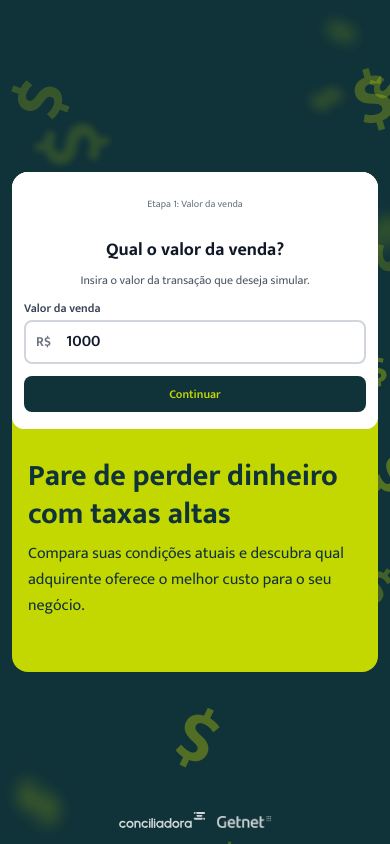
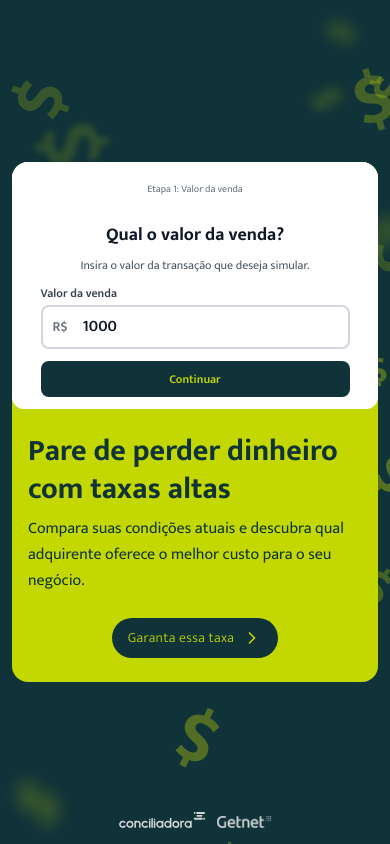
Before and after one commit to marcosdelfrari/lp-conciliadora, a Next.js app: page / in a window 390 px wide. Built offline with nearby package versions, Linux system fonts and the light colour scheme.

Commit message:
fix mobile button quiz

```diff
--- a/app/components/Footer.tsx
+++ b/app/components/Footer.tsx
@@ -2,7 +2,7 @@ import Image from "next/image";
 
 export default function Footer() {
   return (
-    <div className="absolute bottom-4 sm:bottom-6 lg:bottom-10 left-1/2 transform -translate-x-1/2">
+    <div className="absolute bottom-4 lg:bottom-5 left-1/2 transform -translate-x-1/2">
       <div className="flex items-end gap-3 sm:gap-4 opacity-80 brightness-0 invert">
         <Image
           src="/logo.svg"
--- a/app/components/HeroSection.tsx
+++ b/app/components/HeroSection.tsx
@@ -22,7 +22,7 @@ export default function HeroSection({ onSimularVendas, mostrarBotao = true }: He
       </div>
 
       <div className="space-y-6 sm:space-y-8">
-        <div>
+        <div className=" flex items-center justify-center">
           <div className="relative hidden sm:block">
             <svg
               className="absolute right-[45%] -top-[70px]"
@@ -54,7 +54,7 @@ export default function HeroSection({ onSimularVendas, mostrarBotao = true }: He
           </div>
           {mostrarBotao && (
             <a
-              className="hidden lg:flex text-sm sm:text-base duration-300 transition-all font-light tracking-wide gap-2 items-center py-2.5 sm:py-3 px-4 sm:px-5 w-fit rounded-full bg-[#103239] hover:bg-[#244C4E] hover:text-white text-[#c3d800] justify-start"
+              className="flex text-sm sm:text-base duration-300 transition-all font-light tracking-wide gap-2 items-center py-2.5 sm:py-3 px-4 sm:px-5 w-fit rounded-full bg-[#103239] hover:bg-[#244C4E] hover:text-white text-[#c3d800] justify-start"
               href="/login"
               target="_blank"
             >
--- a/app/components/Quiz.tsx
+++ b/app/components/Quiz.tsx
@@ -178,11 +178,14 @@ export default function QuizSimulacao({
 
   // Monitora quando o step chega a 4 e chama o callback de quiz completo
   useEffect(() => {
+    console.log("Step atual:", step, "Step anterior:", stepAnteriorRef.current);
     if (step === 4 && onQuizCompleto) {
+      console.log("Chamando onQuizCompleto");
       onQuizCompleto();
       stepAnteriorRef.current = 4;
     } else if (stepAnteriorRef.current === 4 && step !== 4 && onQuizReset) {
       // Resetar quando sair do step 4 (se já estava no step 4 antes)
+      console.log("Chamando onQuizReset");
       onQuizReset();
       stepAnteriorRef.current = step;
     } else {
@@ -269,7 +272,7 @@ export default function QuizSimulacao({
 
   return (
     <div className="bg-white w-full h-full rounded-xl relative flex flex-col items-center justify-center">
-      <div className="mx-auto rounded-xl w-full overflow-y-auto max-h-full">
+      <div className="mx-auto rounded-xl w-full overflow-y-auto max-h-full flex flex-col items-center ">
         <div className="mb-3 sm:mb-4 px-3 sm:px-4 pt-3 sm:pt-4">
           <div className="flex items-center justify-center mb-2"></div>
           <p className="text-[10px] sm:text-xs text-gray-500 text-center">
--- a/app/page.tsx
+++ b/app/page.tsx
@@ -88,38 +88,24 @@ function HomeContent() {
             </>
           ) : (
             <>
-              {/* Quiz primeiro em mobile, segundo em desktop */}
-              <div className="order-1 lg:order-2 rounded-xl sm:rounded-xl space-y-4 bg-gray-100 overflow-hidden relative">
-                <Quiz
-                  onVoltar={() => setMostrarCalculadora(false)}
-                  onQuizCompleto={() => setQuizCompleto(true)}
-                  onQuizReset={() => setQuizCompleto(false)}
-                />
-                {/* Botão "Garanta essa taxa" abaixo do Quiz em mobile quando completo */}
-                {quizCompleto && (
-                  <div className="lg:hidden px-4 pb-4">
-                    <a
-                      className="text-sm duration-300 transition-all font-light tracking-wide flex gap-2 items-center py-2.5 px-4 w-full rounded-full bg-[#103239] hover:bg-[#244C4E] hover:text-white text-[#c3d800] justify-center"
-                      href="/login"
-                      target="_blank"
-                    >
-                      Garanta essa taxa
-                      <svg
-                        className="w-5 h-5"
-                        fill="none"
-                        stroke="currentColor"
-                        viewBox="0 0 24 24"
-                      >
-                        <path
-                          strokeLinecap="round"
-                          strokeLinejoin="round"
-                          strokeWidth={2}
-                          d="M9 5l7 7-7 7"
-                        />
-                      </svg>
-                    </a>
-                  </div>
-                )}
+              {/* Container do Quiz e botão - primeiro em mobile, segundo em desktop */}
+              <div className="order-1 lg:order-2 space-y-4">
+                {/* Quiz */}
+                <div className="rounded-xl sm:rounded-xl bg-gray-100 overflow-hidden relative h-full">
+                  <Quiz
+                    onVoltar={() => setMostrarCalculadora(false)}
+                    onQuizCompleto={() => {
+                      console.log("Quiz completo! Mostrando botão...");
+                      setQuizCompleto(true);
+                    }}
+                    onQuizReset={() => {
+                      console.log("Quiz resetado! Escondendo botão...");
+                      setQuizCompleto(false);
+                    }}
+                  />
+                </div>
+
+
               </div>
 
               {/* Hero segundo em mobile, primeiro em desktop */}
```
